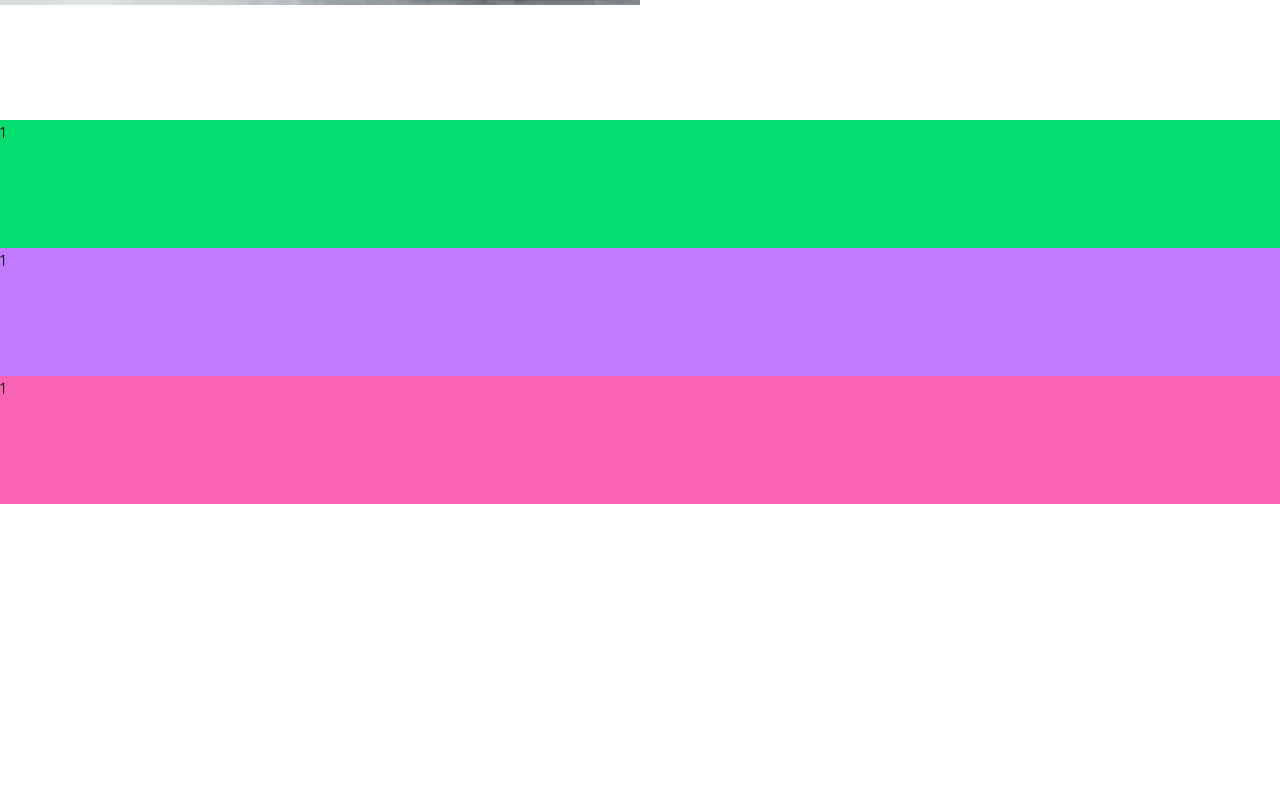
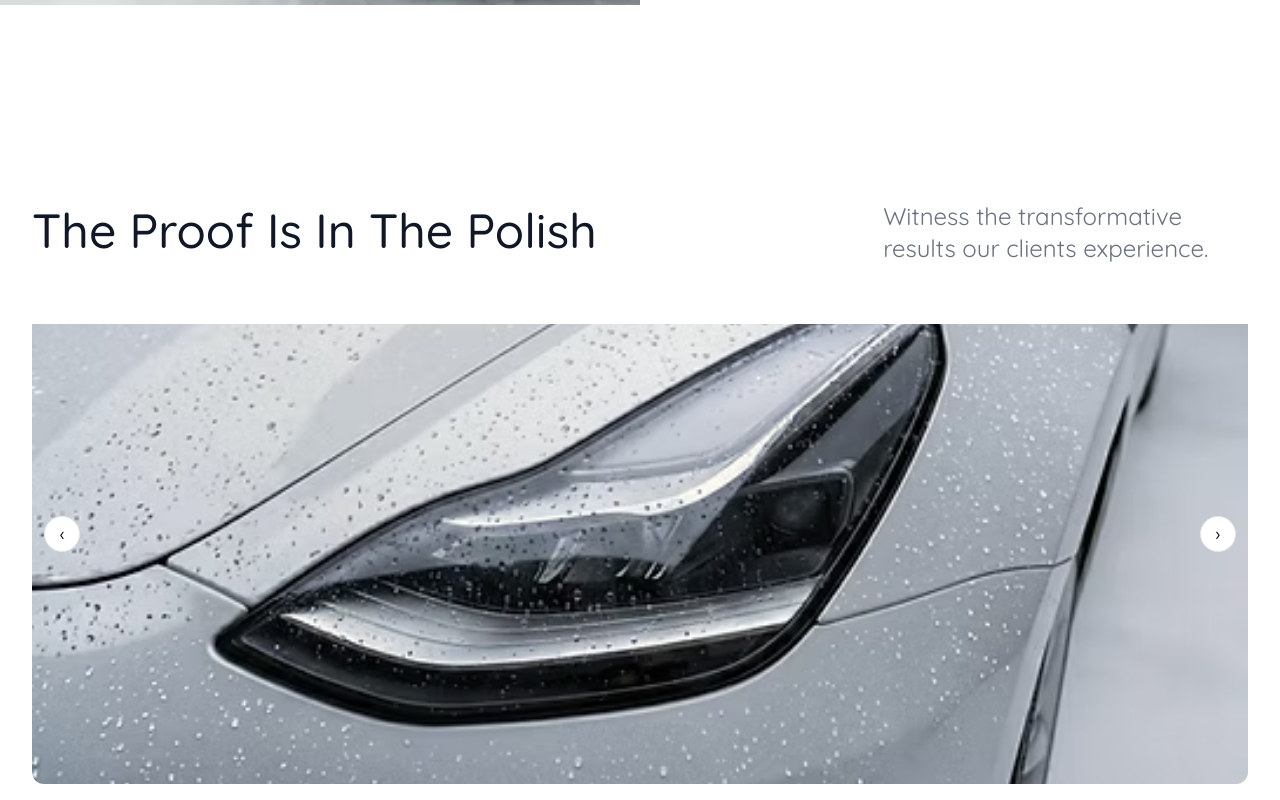
Before and after one commit to hrithik-nonia/solstice-detailing-frontend-clone, a React (Vite) app: page / in a window 1280 px wide. Shown: the part 2320-3120 px from the top of the page. Before the commit the page ends 2824 px from the top, so only its background shows below. Built offline with nearby package versions, Linux system fonts and the light colour scheme; a web font is replaced by a local one.

Commit message:
section 4 complete

```diff
--- a/src/pages/landing.jsx
+++ b/src/pages/landing.jsx
@@ -1,4 +1,19 @@
+import { useState } from "react";
+
+const images = [
+  "/landing-page-img/lan-cont-img.avif",
+  "/landing-page-img/lan-cont-2-img.avif",
+  "/landing-page-img/lan-cont-3-img.avif",
+  "/landing-page-img/lan-cont-6-img.avif",
+];
+
 export default function Landing() {
+  // state for image slide
+  const [current, setCurrent] = useState(0);
+
+  // left right button handling
+  const prev = () => setCurrent((i) => (i === 0 ? images.length - 1 : i - 1));
+  const next = () => setCurrent((i) => (i === images.length - 1 ? 0 : i + 1));
   return (
     <>
       {/* section 1 */}
@@ -100,7 +115,44 @@ export default function Landing() {
       </div>
 
       {/* section 4 */}
-      <div className="w-full h-32 bg-green-400">1</div>
+      <div className="w-full px-4 py-6 md:px-8 pt-20">
+        {/* Heading */}
+        <div className="lg:grid lg:grid-cols-[70%_30%] ">
+          <h2 className="text-2xl md:text-4xl font-medium text-gray-900 leading-tight mb-2 md:text-5xl">
+            The Proof Is In The Polish
+          </h2>
+          <p className="text-sm md:text-3xl text-gray-500 mb-5 lg:text-2xl">
+            Witness the transformative results our clients experience.
+          </p>
+        </div>
+
+        {/* Slider */}
+        <div className="relative w-full h-130 md:h-[500px] rounded-xl overflow-hidden lg:pt-10">
+          <img
+            src={images[current]}
+            alt={`Polish result ${current + 1}`}
+            className="w-full h-full object-cover transition-all duration-500 "
+          />
+
+          {/* Left Button */}
+          <button
+            onClick={prev}
+            className="absolute left-3 top-1/2 -translate-y-1/2 w-9 h-9 rounded-full bg-white border border-gray-200 flex items-center justify-center hover:bg-gray-100 transition"
+          >
+            <span className="text-lg">‹</span>
+          </button>
+
+          {/* Right Button */}
+          <button
+            onClick={next}
+            className="absolute right-3 top-1/2 -translate-y-1/2 w-9 h-9 rounded-full bg-white border border-gray-200 flex items-center justify-center hover:bg-gray-100 transition"
+          >
+            <span className="text-lg">›</span>
+          </button>
+        </div>
+      </div>
+
+      {/* section 4 */}
       <div className="w-full h-32 bg-purple-400">1</div>
       <div className="w-full h-32 bg-pink-400">1</div>
     </>
```
Also changed, not shown: public/landing-page-img/lan-cont-6-img.avif (added).
